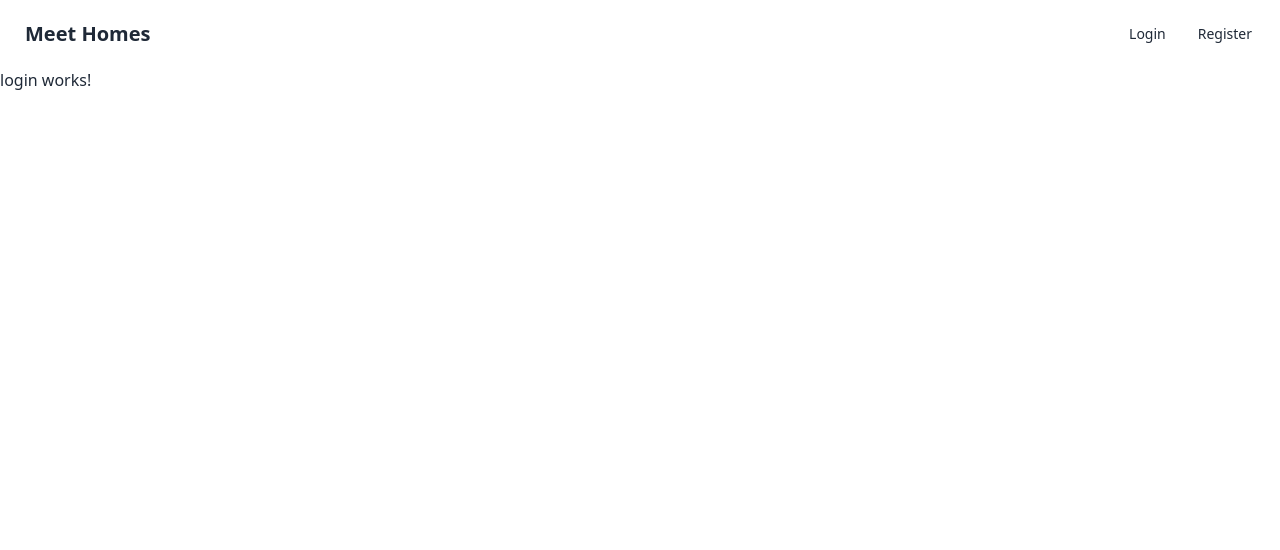
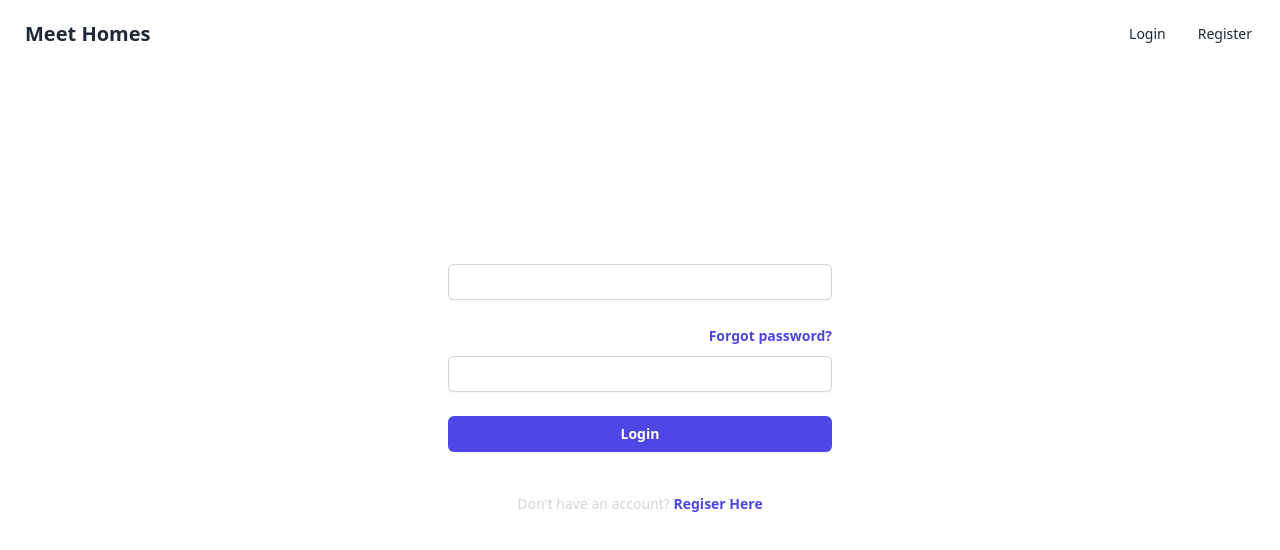
Before and after one commit to Satish9047/Meet-Home, an Angular app: page /login in a window 1280 px wide. Shown: the top 550 px of the page. Built offline with nearby package versions, Linux system fonts and the light colour scheme.

Commit message:
add login and register page + routerLink

```diff
--- a/src/app/app.config.ts
+++ b/src/app/app.config.ts
@@ -4,5 +4,8 @@ import { provideRouter } from '@angular/router';
 import { routes } from './app.routes';
 
 export const appConfig: ApplicationConfig = {
-  providers: [provideZoneChangeDetection({ eventCoalescing: true }), provideRouter(routes)]
+  providers: [
+    provideZoneChangeDetection({ eventCoalescing: true }),
+    provideRouter(routes),
+  ],
 };
--- a/src/app/pages/login/login.component.html
+++ b/src/app/pages/login/login.component.html
@@ -1 +1,76 @@
-<p>login works!</p>
+<div class="flex min-h-full flex-col justify-center px-6 py-12 lg:px-8">
+  <div class="sm:mx-auto sm:w-full sm:max-w-sm">
+    <h2
+      class="mt-10 text-center text-2xl font-bold leading-9 tracking-tight text-white"
+    >
+      Login to your account
+    </h2>
+  </div>
+
+  <div class="mt-10 sm:mx-auto sm:w-full sm:max-w-sm">
+    <form class="space-y-6" action="#" method="POST">
+      <div>
+        <label
+          for="email"
+          class="block text-sm font-medium leading-6 text-white"
+          >Email address</label
+        >
+        <div class="mt-2">
+          <input
+            id="email"
+            name="email"
+            type="email"
+            autocomplete="email"
+            required
+            class="block w-full rounded-md border-0 py-1.5 shadow-sm ring-1 ring-inset text-white ring-gray-300 placeholder:text-gray-400 focus:ring-2 focus:ring-inset focus:ring-indigo-600 sm:text-sm sm:leading-6"
+          />
+        </div>
+      </div>
+
+      <div>
+        <div class="flex items-center justify-between">
+          <label
+            for="password"
+            class="block text-sm font-medium leading-6 text-white"
+            >Password</label
+          >
+          <div class="text-sm">
+            <a
+              href="#"
+              class="font-semibold text-indigo-600 hover:text-indigo-500"
+              >Forgot password?</a
+            >
+          </div>
+        </div>
+        <div class="mt-2">
+          <input
+            id="password"
+            name="password"
+            type="password"
+            autocomplete="current-password"
+            required
+            class="block w-full rounded-md border-0 py-1.5 shadow-sm ring-1 ring-inset text-white ring-gray-300 placeholder:text-gray-400 focus:ring-2 focus:ring-inset focus:ring-indigo-600 sm:text-sm sm:leading-6"
+          />
+        </div>
+      </div>
+
+      <div>
+        <button
+          type="submit"
+          class="flex w-full justify-center rounded-md bg-indigo-600 px-3 py-1.5 text-sm font-semibold leading-6 text-white shadow-sm hover:bg-indigo-500 focus-visible:outline focus-visible:outline-2 focus-visible:outline-offset-2 focus-visible:outline-indigo-600"
+        >
+          Login
+        </button>
+      </div>
+    </form>
+
+    <p class="mt-10 text-center text-sm text-gray-300">
+      Don't have an account?
+      <a
+        routerLink="/register"
+        class="font-semibold leading-6 text-indigo-600 hover:text-indigo-500 cursor-pointer"
+        >Regiser Here</a
+      >
+    </p>
+  </div>
+</div>
--- a/src/app/pages/register/register.component.html
+++ b/src/app/pages/register/register.component.html
@@ -1 +1,73 @@
-<p>register works!</p>
+<div
+  class="flex min-h-full flex-col justify-center px-6 py-12 lg:px-8 text-white"
+>
+  <div class="sm:mx-auto sm:w-full sm:max-w-sm">
+    <h2 class="mt-10 text-center text-2xl font-bold leading-9 tracking-tight">
+      Register an account
+    </h2>
+  </div>
+
+  <div class="mt-10 sm:mx-auto sm:w-full sm:max-w-sm">
+    <form class="space-y-6" action="#" method="POST">
+      <div>
+        <label for="email" class="block text-sm font-medium leading-6"
+          >Email address</label
+        >
+        <div class="mt-2">
+          <input
+            id="email"
+            name="email"
+            type="email"
+            autocomplete="email"
+            required
+            class="block w-full rounded-md border-0 py-1.5 shadow-sm ring-1 ring-inset ring-gray-300 placeholder:text-gray-400 focus:ring-2 focus:ring-inset focus:ring-indigo-600 sm:text-sm sm:leading-6"
+          />
+        </div>
+      </div>
+
+      <div>
+        <div class="flex items-center justify-between">
+          <label for="password" class="block text-sm font-medium leading-6"
+            >Password</label
+          >
+          <div class="text-sm">
+            <a
+              href="#"
+              class="font-semibold text-indigo-600 hover:text-indigo-500"
+              >Forgot password?</a
+            >
+          </div>
+        </div>
+        <div class="mt-2">
+          <input
+            id="password"
+            name="password"
+            type="password"
+            autocomplete="current-password"
+            required
+            class="block w-full rounded-md border-0 py-1.5 shadow-sm ring-1 ring-inset ring-gray-300 placeholder:text-gray-400 focus:ring-2 focus:ring-inset focus:ring-indigo-600 sm:text-sm sm:leading-6"
+          />
+        </div>
+      </div>
+
+      <div>
+        <button
+          type="submit"
+          class="flex w-full justify-center rounded-md bg-indigo-600 px-3 py-1.5 text-sm font-semibold leading-6 text-white shadow-sm hover:bg-indigo-500 focus-visible:outline focus-visible:outline-2 focus-visible:outline-offset-2 focus-visible:outline-indigo-600"
+        >
+          Register
+        </button>
+      </div>
+    </form>
+
+    <p class="mt-10 text-center text-sm text-gray-300">
+      Already have an account?
+      <a
+        routerLink="/login"
+        class="font-semibold leading-6 text-indigo-600 hover:text-indigo-500 cursor-pointer"
+      >
+        Login Here
+      </a>
+    </p>
+  </div>
+</div>
```
Also changed, not shown: src/app/pages/login/login.component.ts (+4 -5 lines), src/app/pages/register/register.component.ts (+4 -5 lines).
